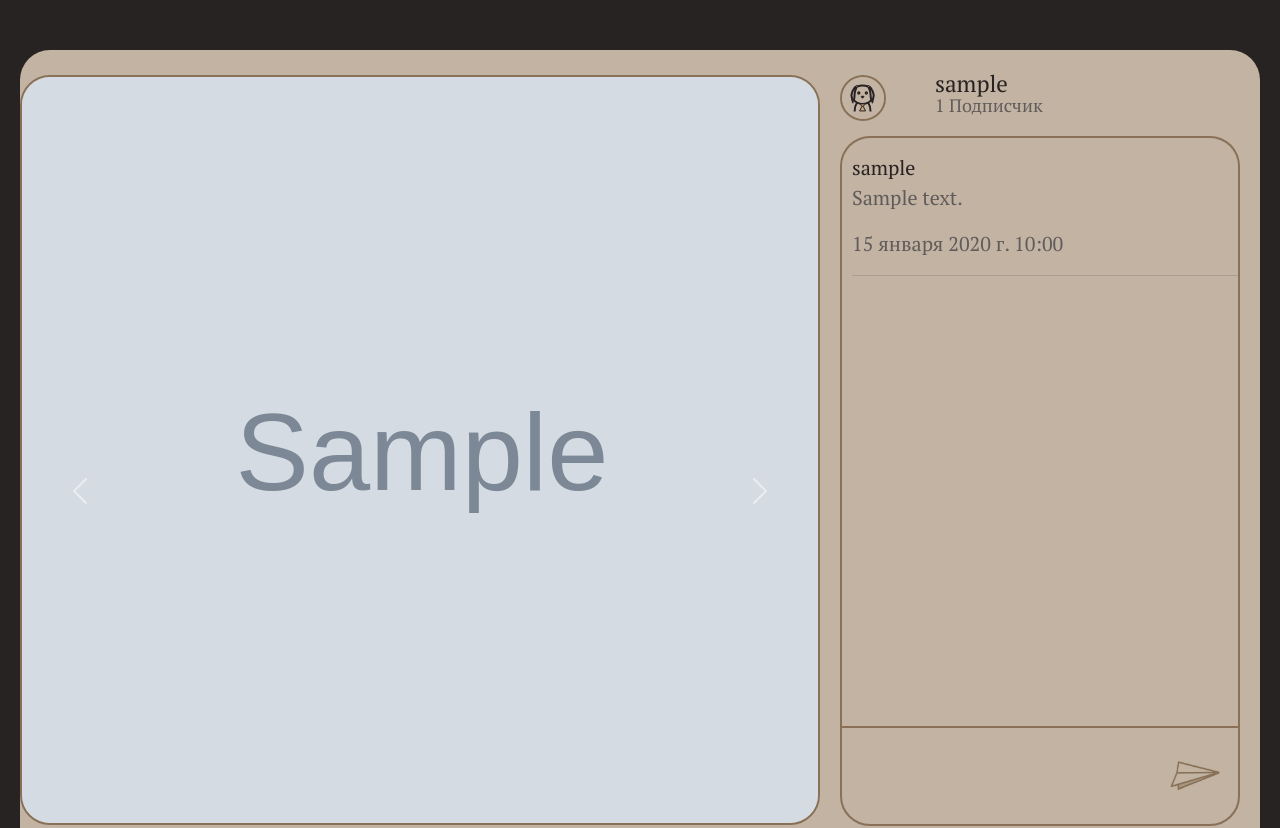
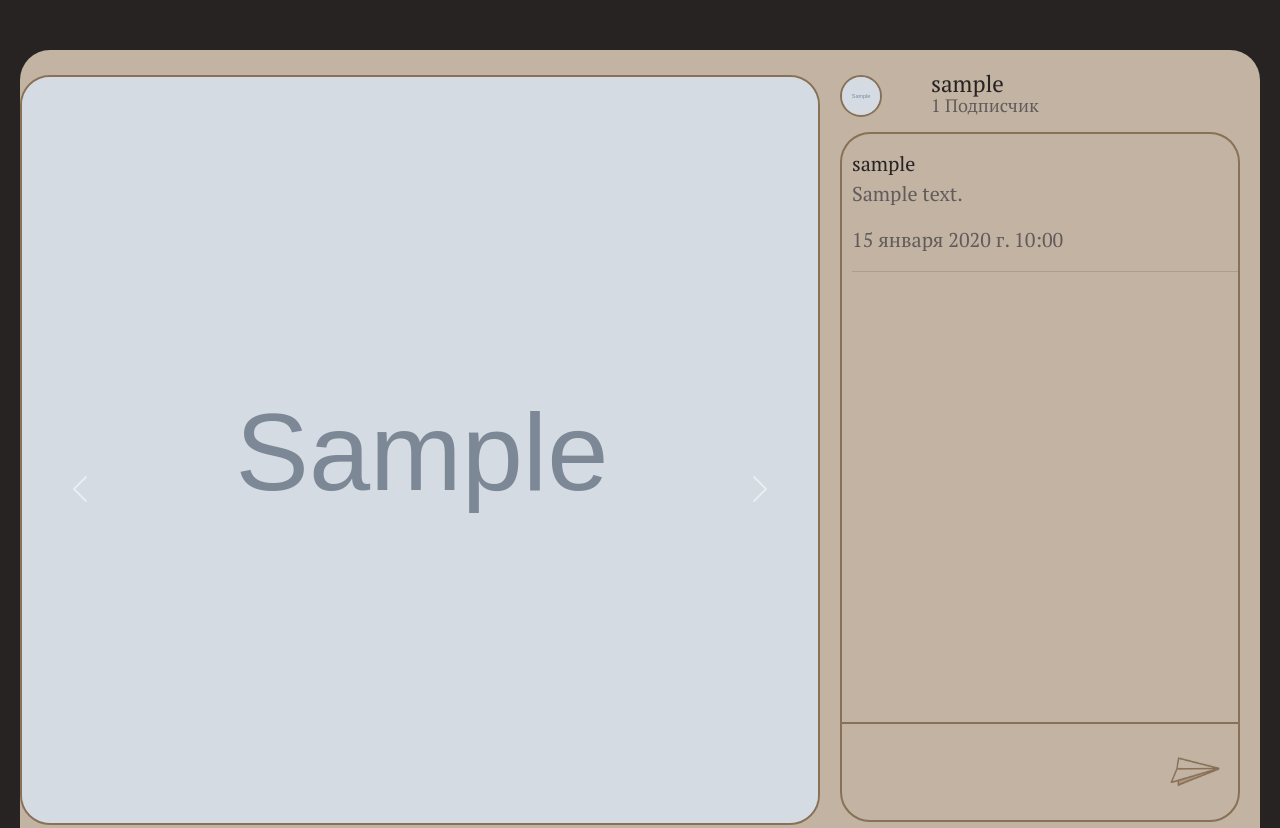
Before and after one commit to DazeSsS/skillport, a Django app: template portfolio/templates/skillport/project.html in a window 1280 px wide. Shown: the top 828 px of the page. Run offline with Django 4.2, Linux system fonts and the light colour scheme; tables that the repository leaves empty hold one stand-in row (values such as "Sample post"); the template is opened without the code that fills it: values that come from a table or form of the project are taken from there, most other values are stand-ins (such as "Sample title", 1, 10 or a date in 2020); grey boxes marked "Sample" are stand-in pictures; parts of the project's set-up code (start-up, migrations or seed data) failed here and were passed over.

Commit message:
add user photo in project page

```diff
--- a/portfolio/static/skillport/css/project.css
+++ b/portfolio/static/skillport/css/project.css
@@ -82,7 +82,15 @@ body {
 .user__avatar{
     border: 2px solid #887157;
     border-radius: 30px;
+    width: 100%;
     height: 100%;
+    display: block;
+    object-fit: cover;
+}
+
+.user__image {
+    width: 42px;
+    height: 42px;
 }
 
 .user__info{
--- a/portfolio/templates/skillport/project.html
+++ b/portfolio/templates/skillport/project.html
@@ -47,7 +47,9 @@
 
                 <div class="aside">
                     <div class="aside__header">
-                        <img src="{% static 'skillport/img/avatar.svg' %}" class="user__avatar">
+                        <div class="user__image">
+                            <img src="{{ project.author.profile_picture.url }}" class="user__avatar">
+                        </div>
                         <div class="user__info">
                             <h1>
                                 <a href="{% url 'another_profile' project.author.pk %}">{{ project.author }}</a>
```
